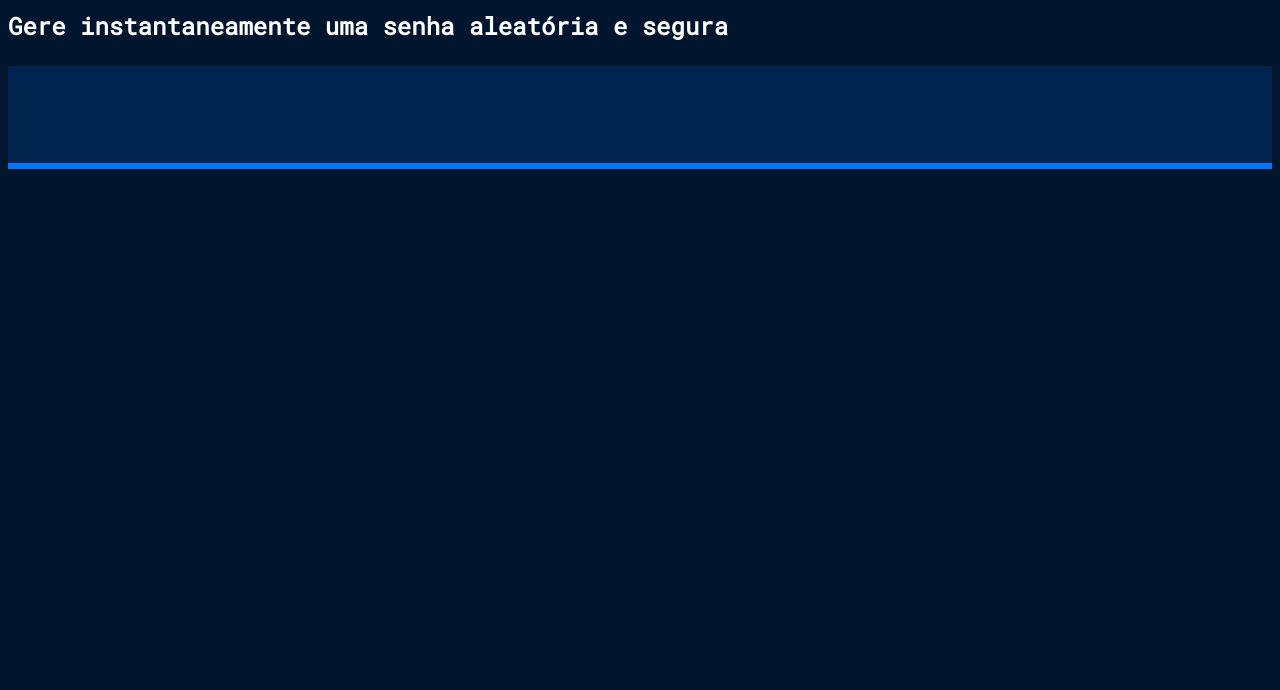
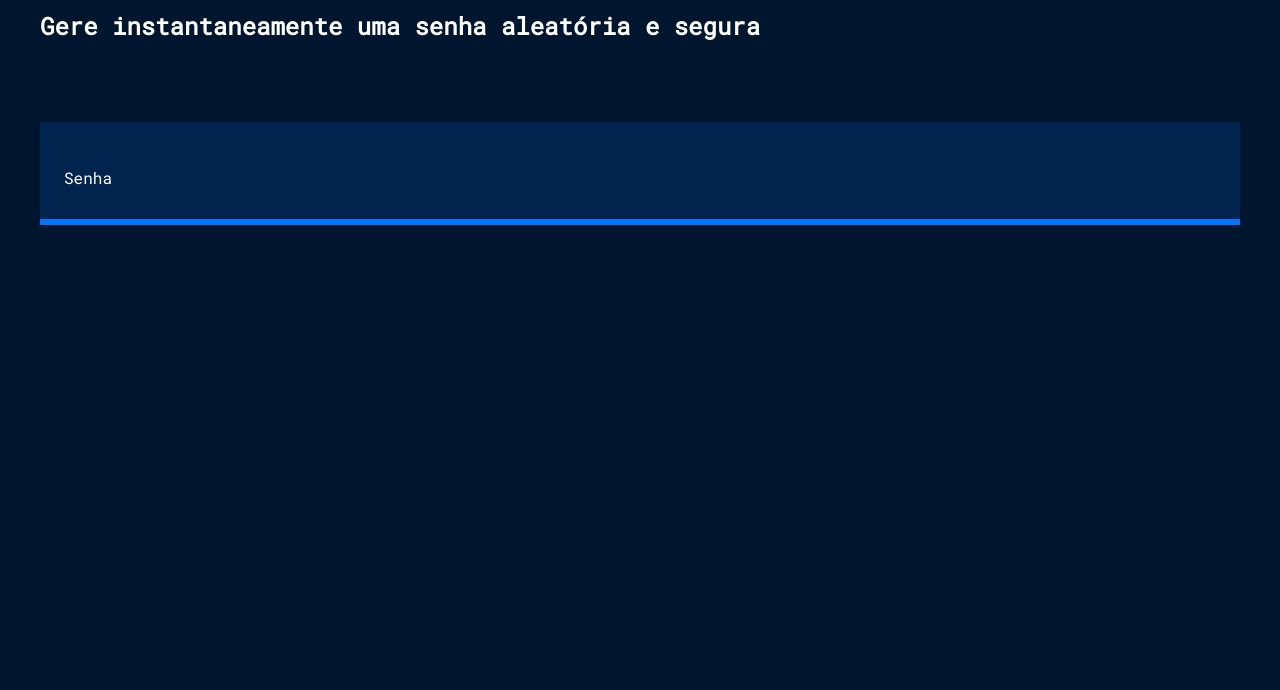
Before and after one commit to Gabs31/Gerador-de-Senha, a plain HTML site: page index.html in a window 1280 px wide. Shown: the part 110-800 px from the top of the page. Drawn offline with Linux system fonts and the light colour scheme.

Commit message:
Add files via upload

```diff
--- a/index.html
+++ b/index.html
@@ -9,6 +9,7 @@
 </head>
 
 <body>
+
     <section class="conteudo">
     <div>
     <img src="unlock.svg" alt="cadeado fechado">
@@ -16,7 +17,7 @@
     <h3 class="titulo-secundario">Gere instantaneamente uma senha aleatória e segura</h3>
 </div>
 <div class="conteudo-senha">
-    <label for="senha"></label>
+    <label for="senha">Senha</label>
     <input name="senha" type="text" id="campo-senha">
 </div>
 </section>
--- a/style.css
+++ b/style.css
@@ -35,6 +35,7 @@ body{
 }
 
 .conteudo-senha{
+    margin-top: 80px;
     background: var(--fundo-senha);
     padding: 24px;
     border-bottom: 6px solid var(--borda);
@@ -51,3 +52,8 @@ body{
 #campo-senha:focus{
     outline: none;
 }
+
+.conteudo{
+    max-width: 1200px;
+    margin: 0 auto;
+}
```
